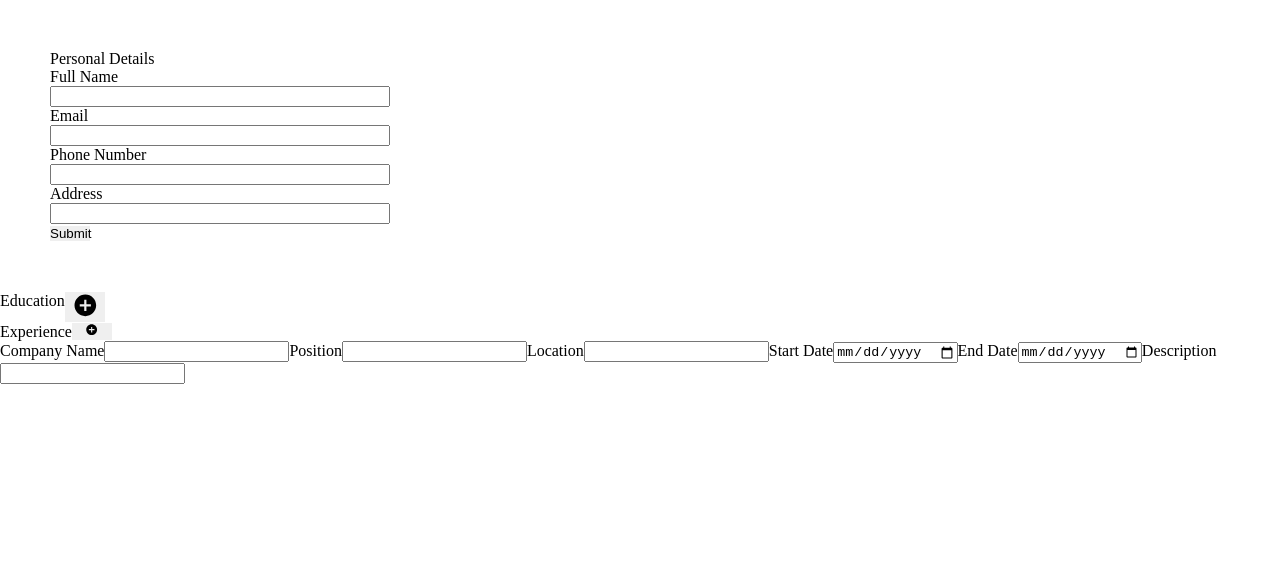
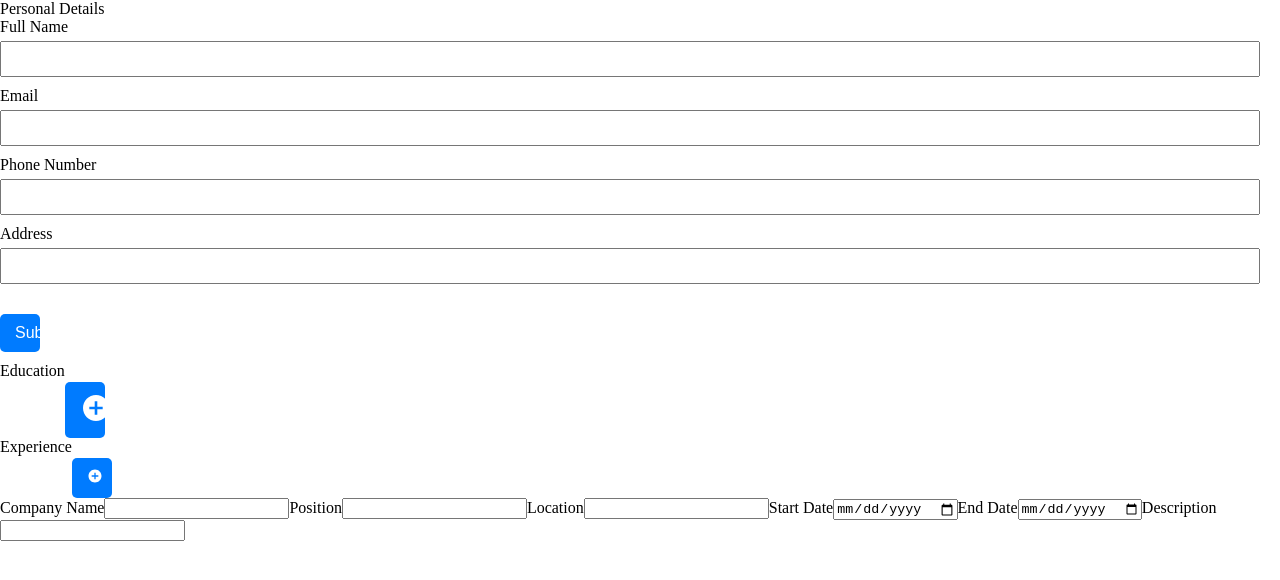
Before and after one commit to yelishgiri/cv-application, a React (Vite) app: page / in a window 1280 px wide. Shown: the top 580 px of the page. Built offline with nearby package versions, Linux system fonts and the light colour scheme.

Commit message:
Update The Styling To Fit The New Structure of CV Personal Details Comp

```diff
--- a/src/styles/generalInfo.css
+++ b/src/styles/generalInfo.css
@@ -1,13 +1,58 @@
-.personal-details-form > form > label {
+.personal-details-container {
+  display: flex;
+  justify-content: space-between;
+  align-items: flex-start;
+  margin: 20px;
+}
+
+.personal-details-form {
+  flex: 1;
+  margin-right: 20px;
+}
+
+.personal-details-form form {
   display: flex;
   flex-direction: column;
 }
 
-.personal-details-form {
-  width: 400px;
-  margin: 20px;
-  padding: 30px;
+.personal-details-form label {
+  margin-bottom: 10px;
 }
 
+.personal-details-form input {
+  margin-top: 5px;
+  padding: 8px;
+  font-size: 14px;
+  width: 100%;
+  box-sizing: border-box;
+}
 
-.personal-details-form
+button {
+  margin-top: 20px;
+  padding: 10px 15px;
+  font-size: 16px;
+  cursor: pointer;
+  background-color: #007bff;
+  color: white;
+  border: none;
+  border-radius: 5px;
+}
+
+.personal-details-display {
+  flex: 1;
+  background-color: #f9f9f9;
+  padding: 20px;
+  border-radius: 5px;
+  box-shadow: 0 2px 5px rgba(0, 0, 0, 0.1);
+}
+
+.personal-details-name {
+  font-size: 18px;
+  font-weight: bold;
+  margin-bottom: 10px;
+}
+
+.personal-details-bottom {
+  font-size: 14px;
+  line-height: 1.6;
+}
```
